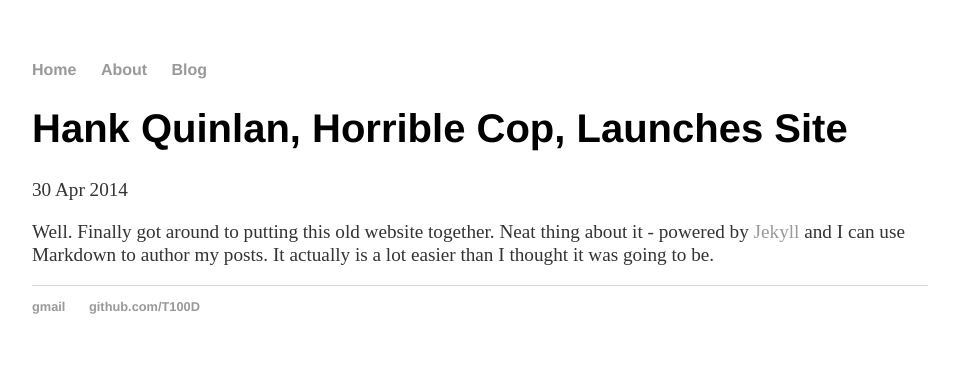
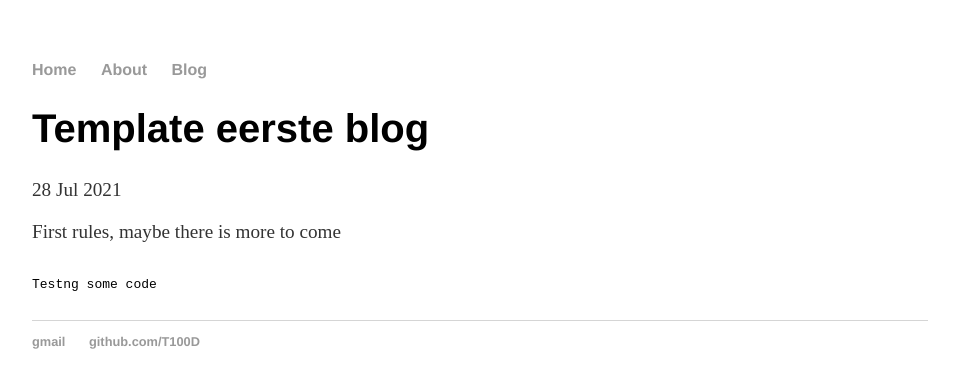
Before and after one commit to T100D/T100D.github.io, a Jekyll site: the page built from _posts/2014-04-30-hank-quinlan-site-launched.md, in a window 1280 px wide. Shown: the top 388 px of the page, without its empty margins (160-1119 px from the left). Built offline with Jekyll 4.4.1, drawn with Linux system fonts in a browser that asks for light colours.

Commit message:
Update 2014-04-30-hank-quinlan-site-launched.md

````diff
--- a/_posts/2014-04-30-hank-quinlan-site-launched.md
+++ b/_posts/2014-04-30-hank-quinlan-site-launched.md
@@ -1,7 +1,13 @@
 ---
 layout: post
-title: "Hank Quinlan, Horrible Cop, Launches Site"
-date: 2014-04-30
+title: "Template eerste blog"
+date: 28-07-2021
 ---
 
-Well. Finally got around to putting this old website together. Neat thing about it - powered by [Jekyll](http://jekyllrb.com) and I can use Markdown to author my posts. It actually is a lot easier than I thought it was going to be.
+First rules, maybe there is more to come
+
+```
+
+Testng some code
+
+```
````
